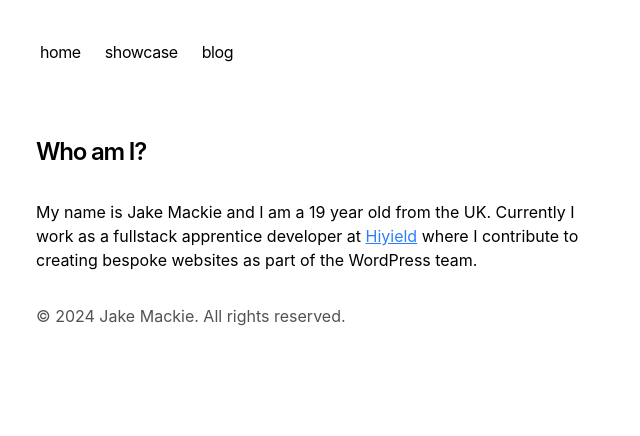
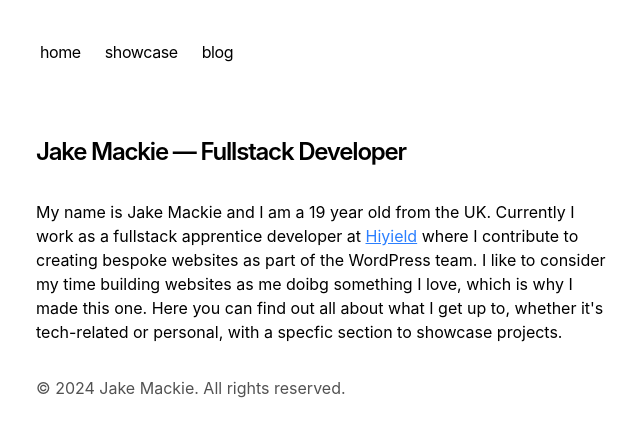
Before and after one commit to jakemackie/portfolio, a Next.js app: page / in a window 1280 px wide. Shown: the top 436 px of the page, without its empty margins (316-956 px from the left). Built offline with nearby package versions, Linux system fonts and the light colour scheme.

Commit message:
Update page.tsx

```diff
--- a/app/page.tsx
+++ b/app/page.tsx
@@ -4,7 +4,7 @@ export default function Page() {
   return (
     <div>
       <h1 className="mb-8 text-2xl font-semibold tracking-tighter">
-        Who am I?
+        Jake Mackie — Fullstack Developer
       </h1>
       <span className="mb-4">
         My name is Jake Mackie and I am a 19 year old from the UK. Currently I
@@ -17,7 +17,10 @@ export default function Page() {
           Hiyield
         </Link>{" "}
         where I contribute to creating bespoke websites as part of the WordPress
-        team.
+        team. I like to consider my time building websites as me doibg something
+        I love, which is why I made this one. Here you can find out all about what
+        I get up to, whether it's tech-related or personal, with a specfic section
+        to showcase projects.
       </span>
     </div>
   );
```
